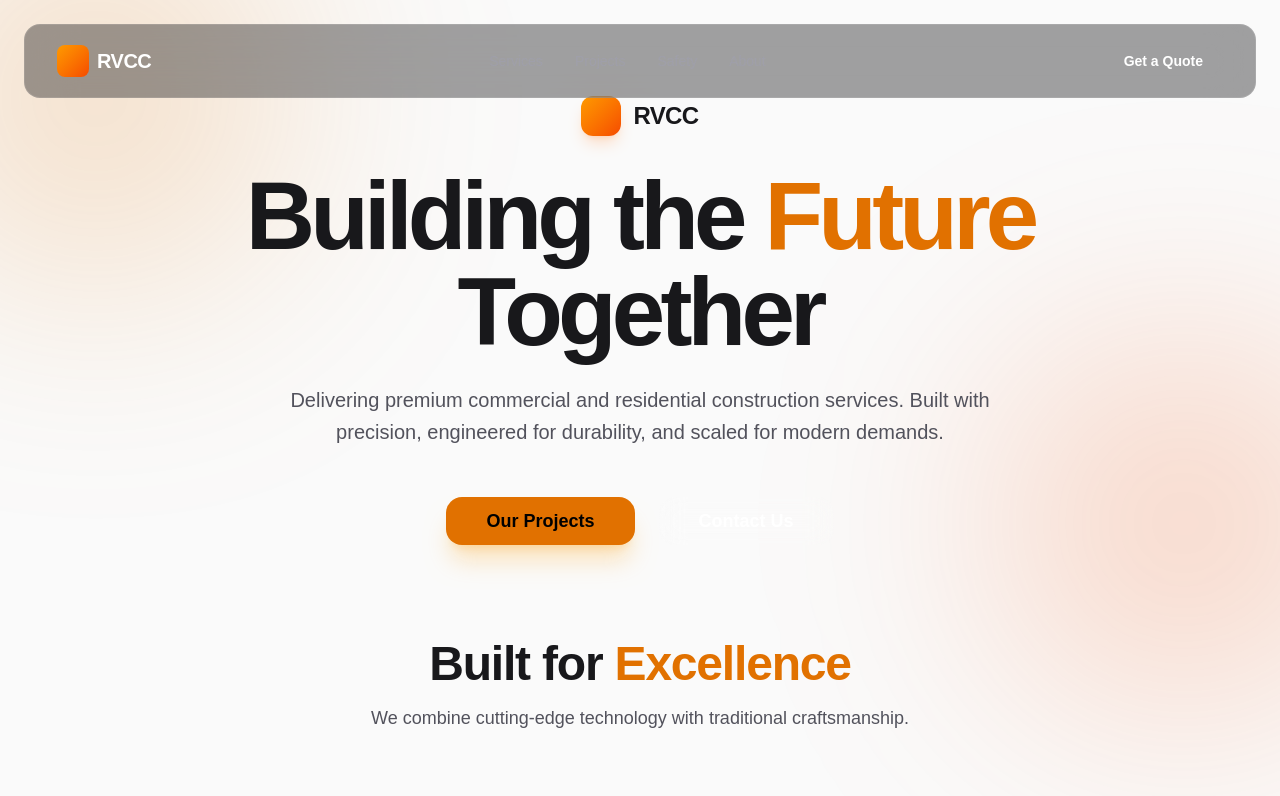
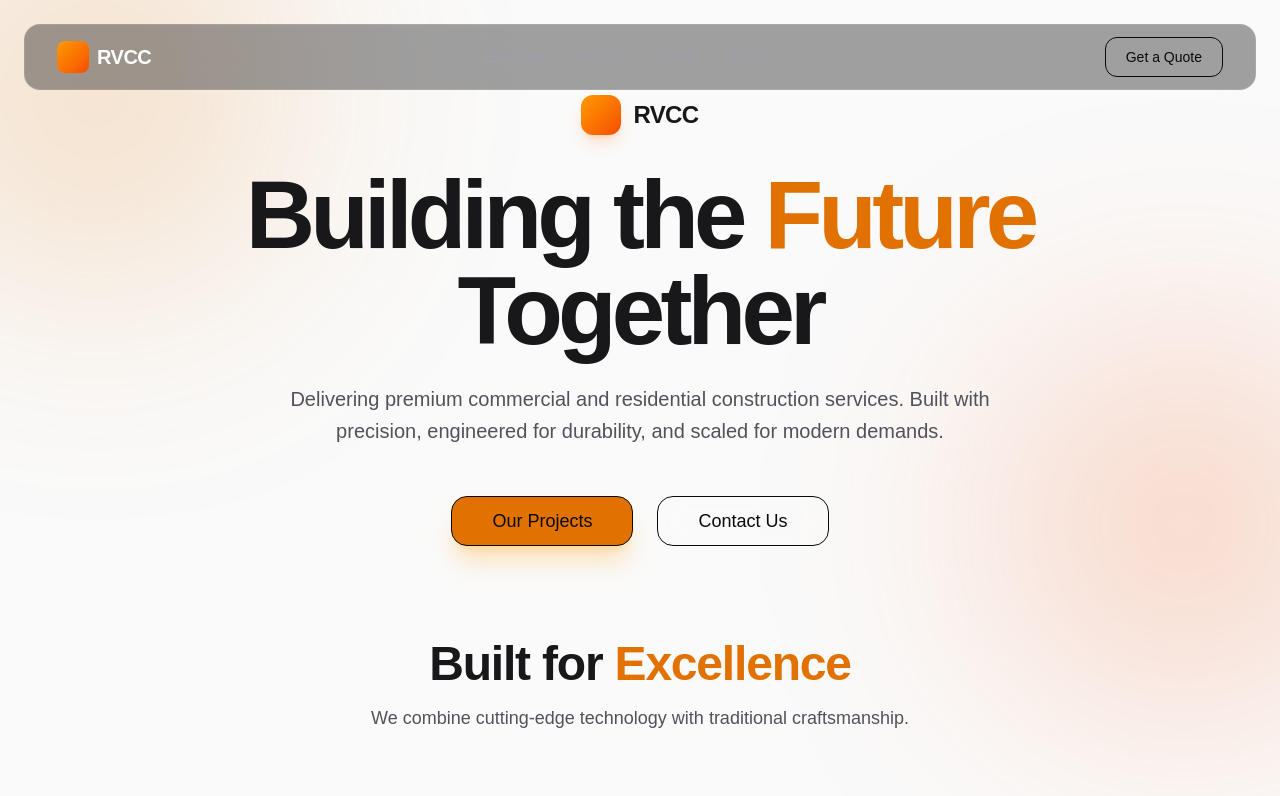
Before and after one commit to sandflareinnovations-projects/RVCC, a Next.js app in the folder apps/web/: page / in a window 1280 px wide. Shown: the top 796 px of the page. Built offline with nearby package versions, Linux system fonts and the light colour scheme.

Commit message:
style: simplify button component to minimal state

```diff
--- a/apps/web/src/components/ui/Button.tsx
+++ b/apps/web/src/components/ui/Button.tsx
@@ -5,22 +5,17 @@ import { cn } from "@lib/utils";
 interface ButtonProps {
   children: ReactNode;
   className?: string;
-  variant?: "primary" | "glass";
   href?: string;
 }
 
-export const Button = ({ children, className, variant = "primary", href }: ButtonProps) => {
+export const Button = ({ children, className, href }: ButtonProps) => {
   const baseStyles =
-    "inline-flex h-12 items-center justify-center rounded-full px-8 text-sm font-semibold transition-all";
-  const variants = {
-    primary: "bg-white text-black hover:scale-105",
-    glass: "glass text-white hover:bg-white/10",
-  };
+    "inline-flex h-10 items-center justify-center rounded-md border px-6 text-sm font-medium transition-colors hover:bg-zinc-100";
 
   const Component = href ? "a" : "button";
 
   return (
-    <Component href={href} className={cn(baseStyles, variants[variant], className)}>
+    <Component href={href} className={cn(baseStyles, className)}>
       {children}
     </Component>
   );
```
